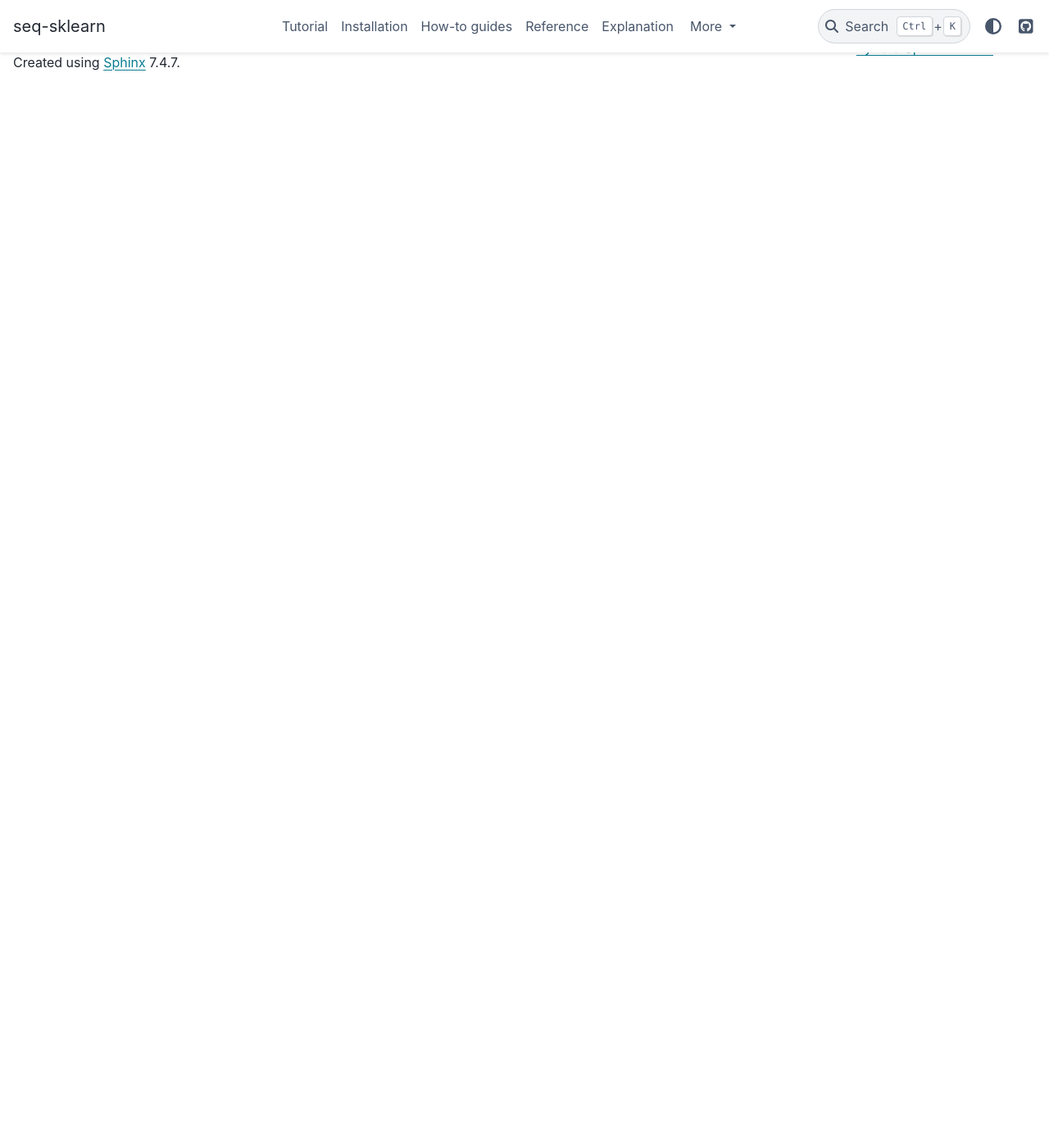
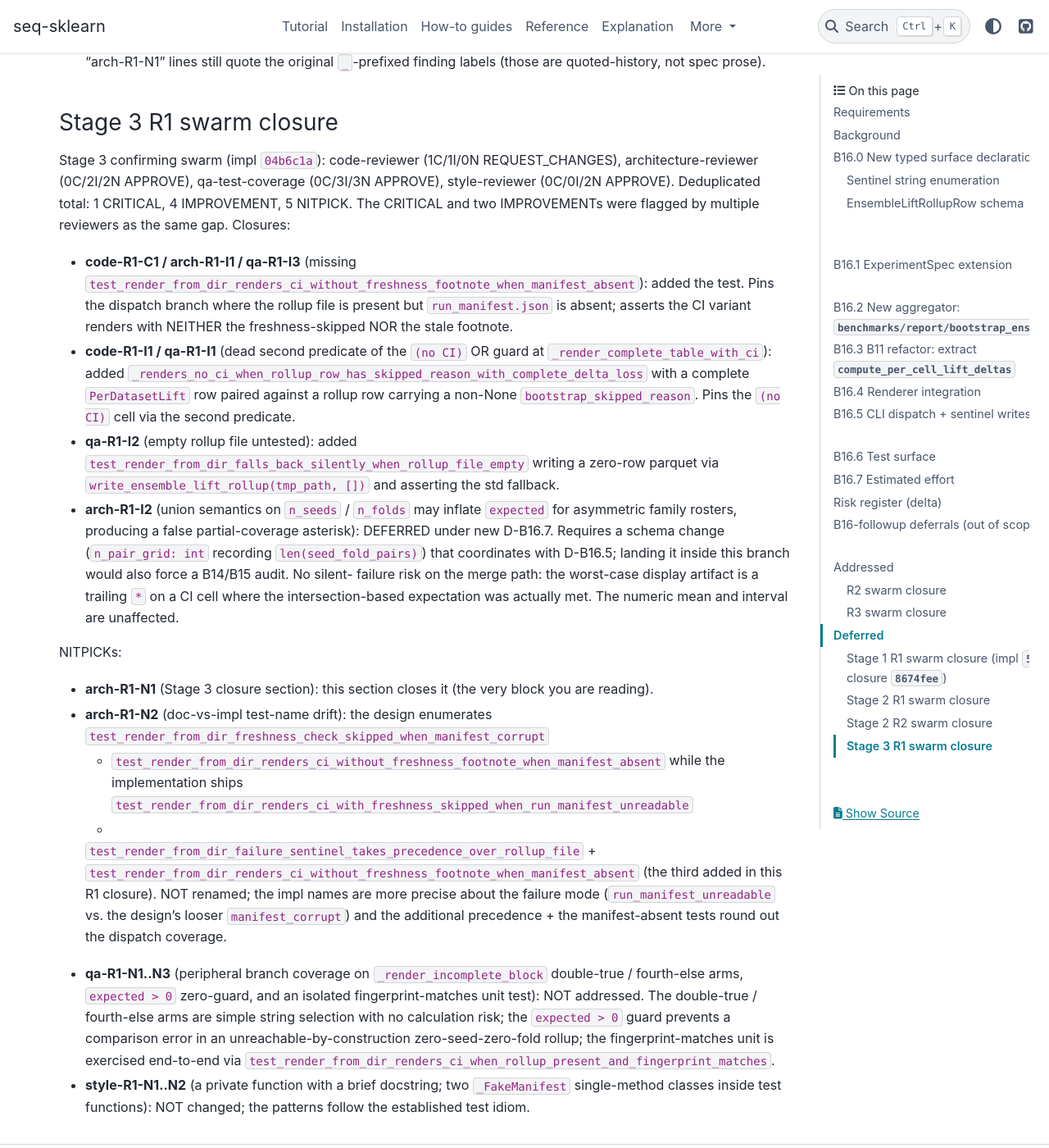
Before and after one commit to switch527/seq-sklearn, a Sphinx documentation site: the page built from docs/benchmark_suite_design_b16_delta.md, in a window 1280 px wide and 1400 px high, scrolled down 17085 px. Shown: the whole window at 82% size. Built offline with Sphinx 7.4.7 and the PyData theme 0.15.4, drawn with Linux system fonts in a browser that asks for light colours; pages that are not in the unit, such as notebooks, are missing from menus; before the commit the page ends 17190 px from its top, so only the background shows below that; some of the changed text lies outside the part shown.

Commit message:
fix(benchmarks,B16-stage3): close R1 swarm CRITICAL + 2 IMPs
Stage 3 R1 swarm: 1C / 4I / 5N. Closures:

- code-R1-C1 / arch-R1-I1 / qa-R1-I3 (CRITICAL, missing
  test_render_from_dir_renders_ci_without_freshness_footnote_
  when_manifest_absent): added the test. Pins the dispatch
  branch where the rollup file is present but
  run_manifest.json is absent; asserts the CI variant
  renders with neither the freshness-skipped nor the stale
  footnote.
- code-R1-I1 / qa-R1-I1 (dead second predicate of the
  (no CI) OR guard at _render_complete_table_with_ci):
  added _renders_no_ci_when_rollup_row_has_skipped_reason_
  with_complete_delta_loss. Pins the second predicate.
- qa-R1-I2 (empty rollup file untested): added
  test_render_from_dir_falls_back_silently_when_rollup_file_
  empty. Pins the `if rollup:` false arm.
- arch-R1-I2 (union semantics on n_seeds/n_folds may
  inflate partial-coverage `expected` for asymmetric
  family rosters): DEFERRED under new D-B16.7. Numeric
  mean/interval unaffected; only the trailing `*` asterisk
  could be spurious.

NITs deferred with rationale (peripheral coverage,
private-function brief docstring, test-fixture single-
method classes).

24 renderer tests pass; broader benchmark suite still
clean.

Co-Authored-By: Claude Opus 4.7 (1M context) <noreply@anthropic.com>

```diff
--- a/docs/benchmark_suite_design_b16_delta.md
+++ b/docs/benchmark_suite_design_b16_delta.md
@@ -576,6 +576,14 @@ B11 refactor adds a regression pin.
 - D-B16.6: shared CLI-wrapper factory across the now-FIVE
   `_run_bootstrap_*_rollup` wrappers (inherited from
   D-B14.3).
+- D-B16.7: `n_pair_grid` field on `EnsembleLiftRollupRow`
+  recording `len(seed_fold_pairs)` so the renderer's
+  partial-coverage asterisk uses the intersection-based
+  expected count instead of `n_seeds * n_folds` (which is
+  the UNION across the two families and can inflate
+  `expected` when the two rosters are asymmetric).
+  Deferred because it requires a schema change that
+  coordinates with D-B16.5 (the `primary_loss_*` rename).
 
 ## Addressed
 
@@ -865,3 +873,76 @@ NITPICK. Closure:
   at the "arch-R1-I3" + "code-R1-N1" + "arch-R1-N1" lines
   still quote the original `_`-prefixed finding labels
   (those are quoted-history, not spec prose).
+
+### Stage 3 R1 swarm closure
+
+Stage 3 confirming swarm (impl `04b6c1a`): code-reviewer
+(1C/1I/0N REQUEST_CHANGES), architecture-reviewer
+(0C/2I/2N APPROVE), qa-test-coverage (0C/3I/3N APPROVE),
+style-reviewer (0C/0I/2N APPROVE). Deduplicated total: 1
+CRITICAL, 4 IMPROVEMENT, 5 NITPICK. The CRITICAL and two
+IMPROVEMENTs were flagged by multiple reviewers as the
+same gap. Closures:
+
+- **code-R1-C1 / arch-R1-I1 / qa-R1-I3** (missing
+  `test_render_from_dir_renders_ci_without_freshness_footnote_when_manifest_absent`):
+  added the test. Pins the dispatch branch where the
+  rollup file is present but `run_manifest.json` is
+  absent; asserts the CI variant renders with NEITHER the
+  freshness-skipped NOR the stale footnote.
+- **code-R1-I1 / qa-R1-I1** (dead second predicate of the
+  `(no CI)` OR guard at
+  `_render_complete_table_with_ci`): added
+  `_renders_no_ci_when_rollup_row_has_skipped_reason_with_complete_delta_loss`
+  with a complete `PerDatasetLift` row paired against a
+  rollup row carrying a non-None `bootstrap_skipped_reason`.
+  Pins the `(no CI)` cell via the second predicate.
+- **qa-R1-I2** (empty rollup file untested): added
+  `test_render_from_dir_falls_back_silently_when_rollup_file_empty`
+  writing a zero-row parquet via
+  `write_ensemble_lift_rollup(tmp_path, [])` and asserting
+  the std fallback.
+- **arch-R1-I2** (union semantics on `n_seeds` /
+  `n_folds` may inflate `expected` for asymmetric family
+  rosters, producing a false partial-coverage asterisk):
+  DEFERRED under new D-B16.7. Requires a schema change
+  (`n_pair_grid: int` recording `len(seed_fold_pairs)`)
+  that coordinates with D-B16.5; landing it inside this
+  branch would also force a B14/B15 audit. No silent-
+  failure risk on the merge path: the worst-case display
+  artifact is a trailing `*` on a CI cell where the
+  intersection-based expectation was actually met. The
+  numeric mean and interval are unaffected.
+
+NITPICKs:
+
+- **arch-R1-N1** (Stage 3 closure section): this section
+  closes it (the very block you are reading).
+- **arch-R1-N2** (doc-vs-impl test-name drift): the design
+  enumerates `test_render_from_dir_freshness_check_skipped_when_manifest_corrupt`
+  + `test_render_from_dir_renders_ci_without_freshness_footnote_when_manifest_absent`
+  while the implementation ships
+  `test_render_from_dir_renders_ci_with_freshness_skipped_when_run_manifest_unreadable`
+  +
+  `test_render_from_dir_failure_sentinel_takes_precedence_over_rollup_file`
+  +
+  `test_render_from_dir_renders_ci_without_freshness_footnote_when_manifest_absent`
+  (the third added in this R1 closure). NOT renamed; the
+  impl names are more precise about the failure mode
+  (`run_manifest_unreadable` vs. the design's looser
+  `manifest_corrupt`) and the additional precedence + the
+  manifest-absent tests round out the dispatch coverage.
+- **qa-R1-N1..N3** (peripheral branch coverage on
+  `_render_incomplete_block` double-true / fourth-else
+  arms, `expected > 0` zero-guard, and an isolated
+  fingerprint-matches unit test): NOT addressed. The
+  double-true / fourth-else arms are simple string
+  selection with no calculation risk; the `expected > 0`
+  guard prevents a comparison error in an
+  unreachable-by-construction zero-seed-zero-fold rollup;
+  the fingerprint-matches unit is exercised end-to-end
+  via `test_render_from_dir_renders_ci_when_rollup_present_and_fingerprint_matches`.
+- **style-R1-N1..N2** (a private function with a brief
+  docstring; two `_FakeManifest` single-method classes
+  inside test functions): NOT changed; the patterns
+  follow the established test idiom.
```
Also changed, not shown: 1 other file.
